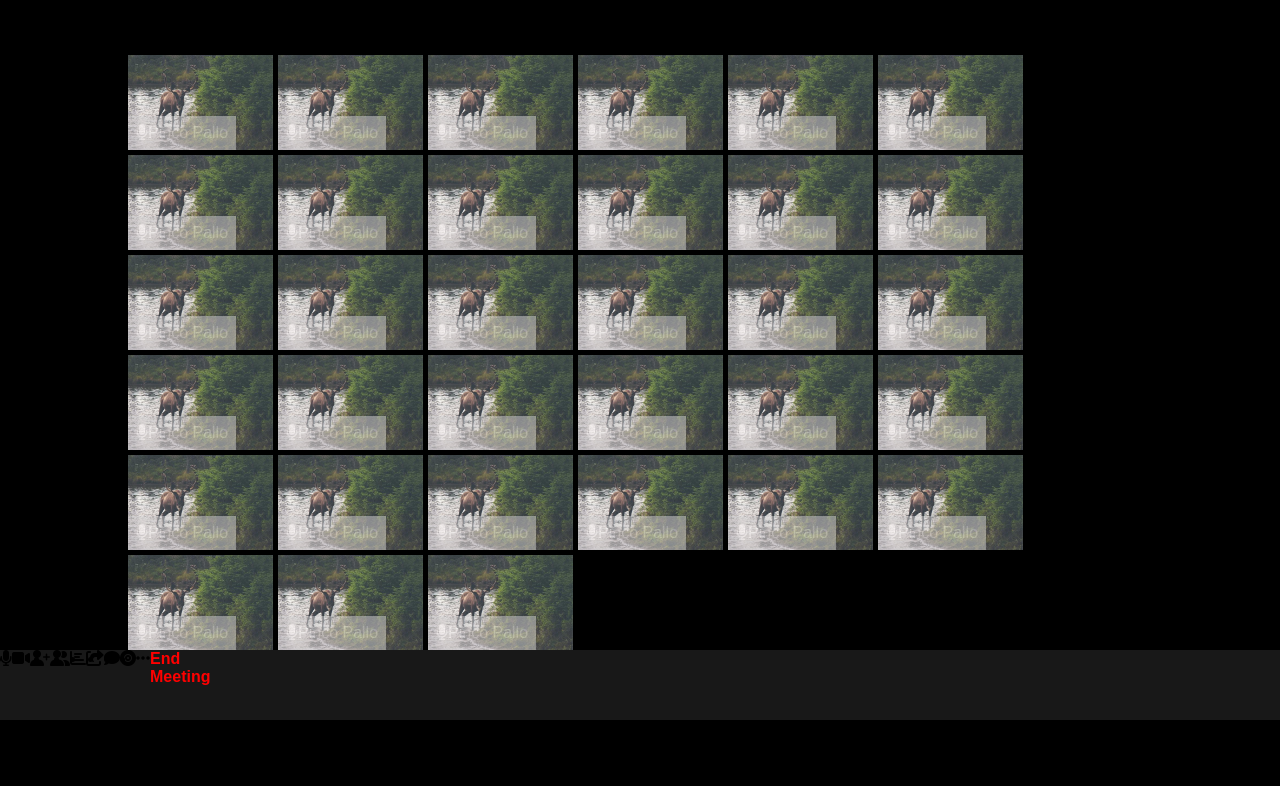
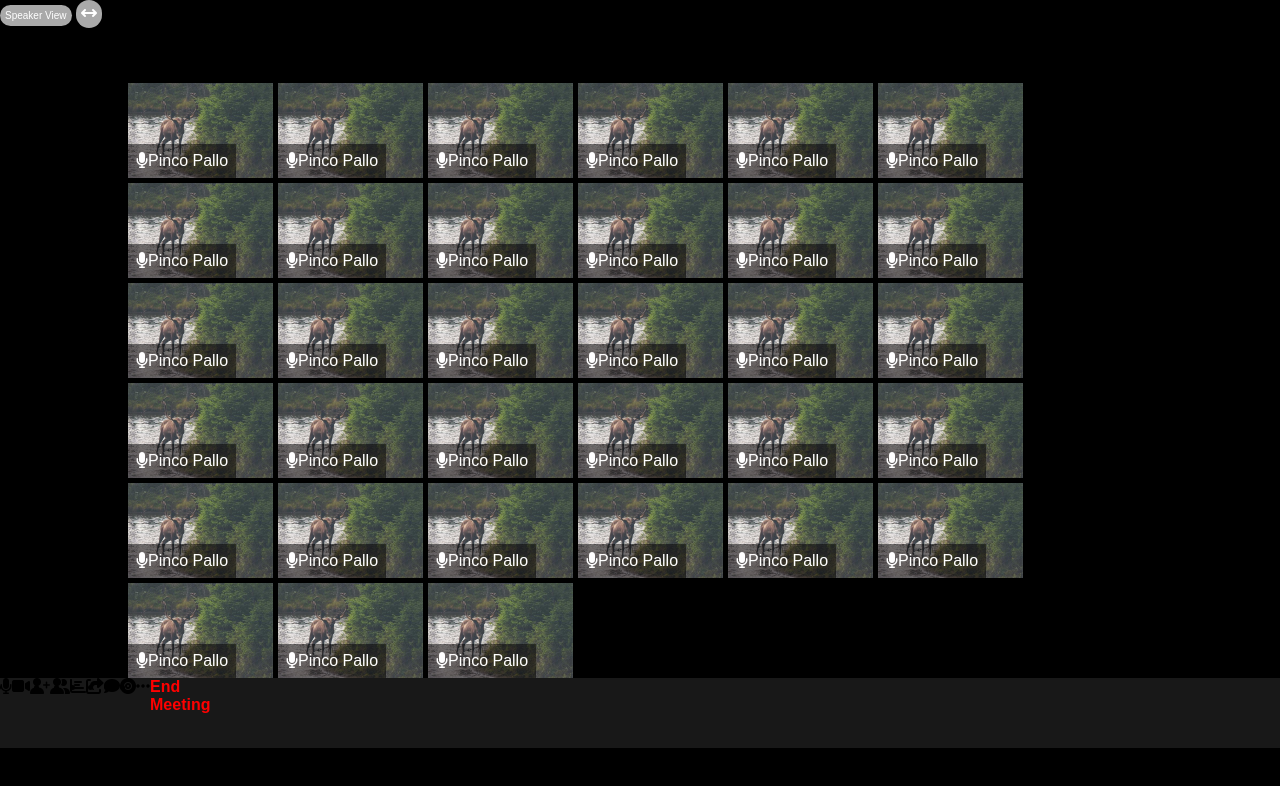
Before and after one commit to FranPer23/html-css-zoom, a plain HTML site: page index.html in a window 1280 px wide. Drawn offline with Linux system fonts and the light colour scheme.

Commit message:
aggiunta header

```diff
--- a/css/style.css
+++ b/css/style.css
@@ -33,6 +33,26 @@ body {
     position: relative;
 }
 
+/* header */
+.speaker-view{
+    display: inline-block;
+    width: fit-content;
+    border-radius: 20px;
+    background-color: darkgray;
+    color: white;
+    padding: 5px;
+    font-size: 10px;
+}
+
+.iconcina {
+    display: inline-block;
+    width: fit-content;
+    background-color: darkgray;
+    color: white;
+    border-radius: 20px;
+    padding: 5px;
+}
+/*main */
 main {
     height: calc(100% - 70px);
     overflow: auto;
@@ -60,11 +80,12 @@ main {
     color: white;
     position: absolute;
     padding: .5rem;
-    background-color: lightgray;
+    background-color: rgba(0, 0, 0, 0.5);
     bottom: 0;
     left: 0;
-    opacity: .5;
+
 }
+
 
 .lista {
     display: flex;
@@ -76,9 +97,7 @@ main {
     display: inline-block;
 }
 
-.dx {
-    justify-content: flex-start;
-}
+
 
 .azioni {
 align-items: center;
--- a/index.html
+++ b/index.html
@@ -10,6 +10,17 @@
 
 </head>
 <body>
+    <!-- header -->
+    <header >
+        <div class="speaker-view">
+            Speaker View
+        </div>
+        <div class="iconcina">
+            <i class="fa-solid fa-arrows-left-right"></i>
+        </div>
+    </header>
+    <!-- header -->
+
     <!-- main -->
     <main>
 
```
